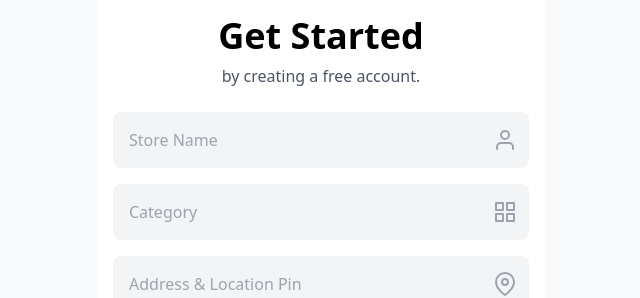
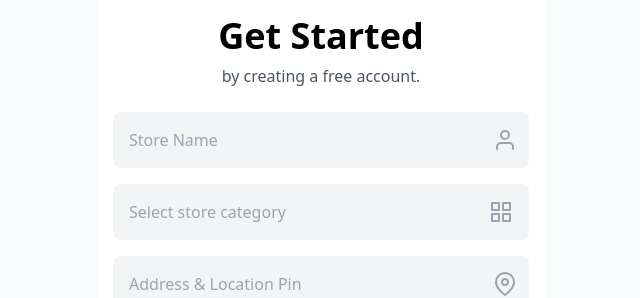
Before and after one commit to DevxD98/Owner-s-page, a React (Vite) app: page /create-account in a window 1280 px wide. Shown: the top 298 px of the page, without its empty margins (319-959 px from the left). Built offline with nearby package versions, Linux system fonts and the light colour scheme.

Commit message:
Add store category dropdown

```diff
--- a/src/pages/CreateAccountPage.jsx
+++ b/src/pages/CreateAccountPage.jsx
@@ -19,6 +19,24 @@ const CreateAccountPage = () => {
     email: '',
     agreeToTerms: false
   });
+
+  const [showCategoryDropdown, setShowCategoryDropdown] = useState(false);
+
+  // Available store categories
+  const categories = [
+    'Restaurant',
+    'Salon',
+    'Retail',
+    'Cafe',
+    'Gym',
+    'Spa',
+    'Electronics',
+    'Fashion',
+    'Grocery',
+    'Bakery',
+    'Pharmacy',
+    'Other'
+  ];
 
   const [emailError, setEmailError] = useState('');
 
@@ -133,18 +151,16 @@ const CreateAccountPage = () => {
             </div>
           </div>
 
-          {/* Category */}
+          {/* Category Dropdown */}
           <div className="relative">
-            <input
-              type="text"
-              name="category"
-              value={formData.category}
-              onChange={handleInputChange}
-              placeholder="Category"
-              className="w-full p-4 bg-gray-100 rounded-lg pl-4 pr-10"
-              required
-            />
-            <div className="absolute right-3 top-1/2 transform -translate-y-1/2 text-gray-400">
+            <div
+              className="w-full p-4 bg-gray-100 rounded-lg flex justify-between items-center cursor-pointer"
+              onClick={() => setShowCategoryDropdown(!showCategoryDropdown)}
+            >
+              <span className={formData.category ? 'text-black' : 'text-gray-400'}>
+                {formData.category || 'Select store category'}
+              </span>
+              <div className="text-gray-400">
                 <svg xmlns="http://www.w3.org/2000/svg" width="24" height="24" viewBox="0 0 24 24" fill="none" stroke="currentColor" strokeWidth="2" strokeLinecap="round" strokeLinejoin="round">
                   <rect x="3" y="3" width="7" height="7"></rect>
                   <rect x="14" y="3" width="7" height="7"></rect>
@@ -152,6 +168,28 @@ const CreateAccountPage = () => {
                   <rect x="3" y="14" width="7" height="7"></rect>
                 </svg>
               </div>
+            </div>
+
+            {/* Category Dropdown Menu */}
+            {showCategoryDropdown && (
+              <div className="absolute z-10 mt-1 w-full bg-white border border-gray-200 rounded-lg shadow-lg max-h-60 overflow-auto">
+                {categories.map((category) => (
+                  <div
+                    key={category}
+                    className="p-3 hover:bg-gray-100 cursor-pointer"
+                    onClick={() => {
+                      setFormData({
+                        ...formData,
+                        category: category
+                      });
+                      setShowCategoryDropdown(false);
+                    }}
+                  >
+                    {category}
+                  </div>
+                ))}
+              </div>
+            )}
           </div>
 
           {/* Address & Location */}
```
Lines whose indentation alone changed are shown as unchanged.
